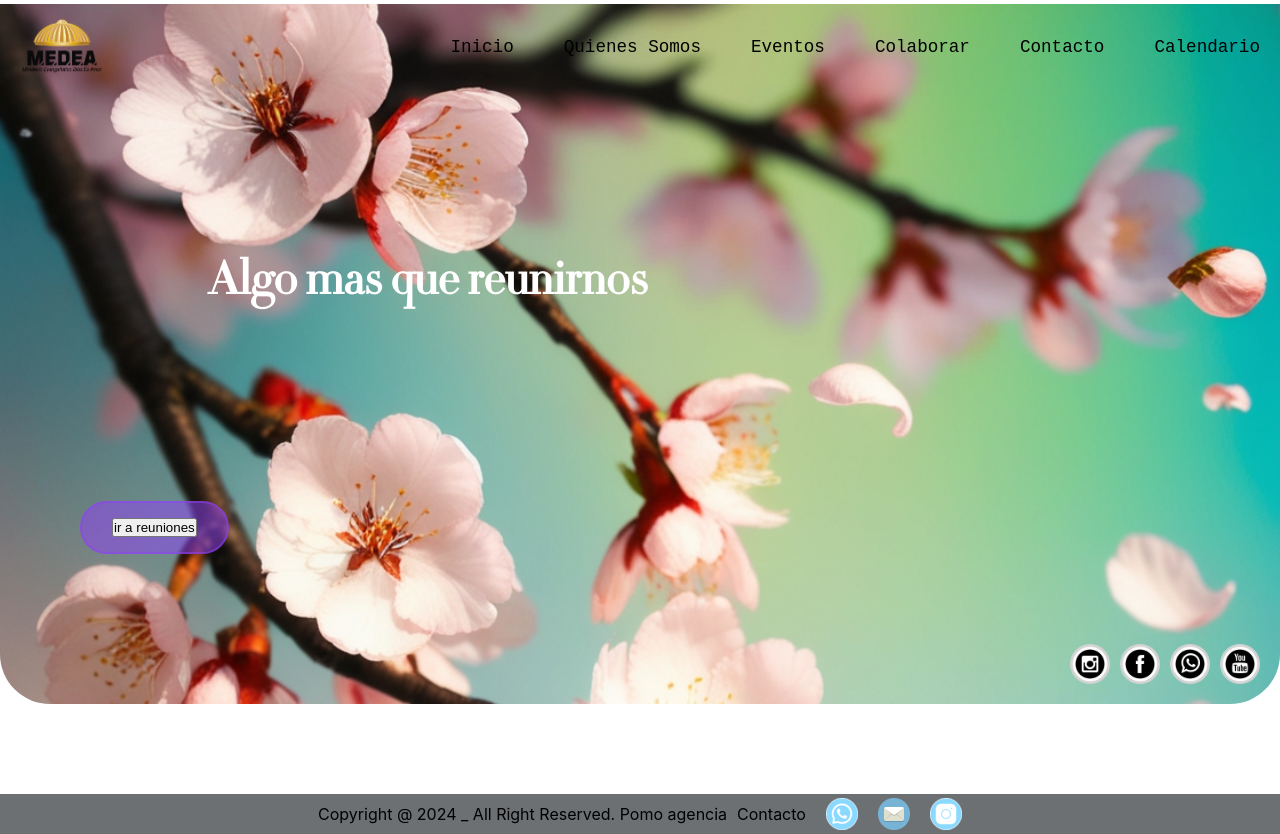
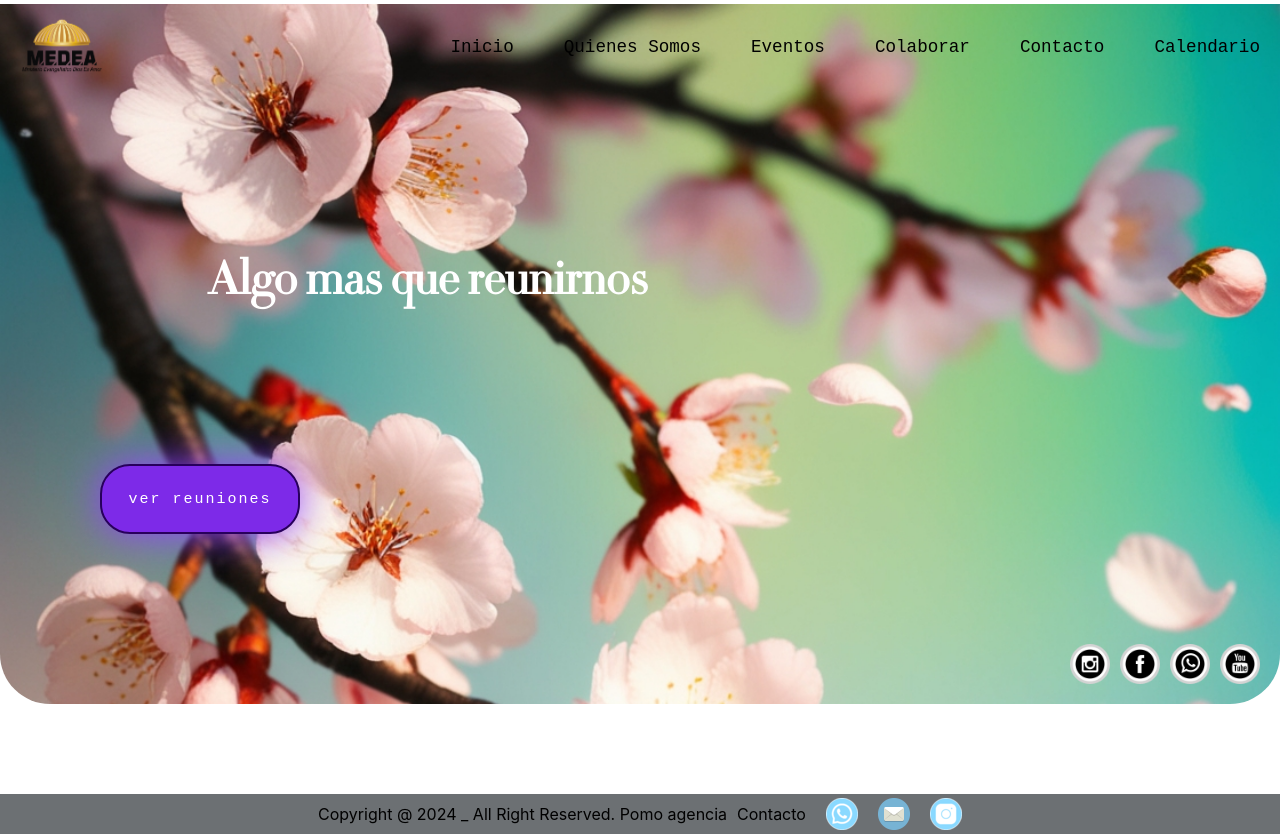
Before and after one commit to marcoamado2016/medea, a React (Vite) app: page / in a window 1280 px wide. Built offline with nearby package versions, Linux system fonts and the light colour scheme.

Commit message:
listo el boton

```diff
--- a/src/Vistas/Landing/Landing.css
+++ b/src/Vistas/Landing/Landing.css
@@ -36,42 +36,50 @@
   transform: translateY(-50%);
 }
 .boton{
+  padding: 10px;
+  margin: 10px;
   display: flex;
   align-items: center;
   justify-content: center;
   position: absolute;
   bottom: 150px;
   left: 80px;
-  padding: 15px 30px;
   font-size: 1.2rem;
-  color: #FFF;
-  background-color:rgba(143 , 64, 248, .5);
-  border: 2px solid rgba(143 , 64, 248, .5);
-  border-radius: 40px;
-  box-shadow: 0px -0px 0px 0px rgba(143 , 64, 248, .5) 0px 0px 0px 0px rgba(39, 200,255,.5);
-  transition: all 0.3s ease;
-  cursor: pointer;
 
 }
-.boton:hover{
-    transform: translate(0,-6px);
-    box-shadow: 10px -10px 25px 0px rgba(143, 43,248, .25),-10px 10px 25px 0px rgba(39, 200,255, .25);
+.boton button{
+  font-family: monospace;
+  height: 70px;
+  width: 200px;
+  border-radius: 30px;
+  background-color:#7d2ae8;
+  border: 2px solid #28005c;
+  outline: none;
+  box-shadow: 0 0 40px #9341ff;
+  font-size: 15px ;
+  color: #FFF;
+  cursor:pointer;
+  letter-spacing: 2px;
+
+
 }
-.boton:hover::after{
-    transform: rotate(150deg);
+.boton button:hover{
+  transform: translate(0, -6px);
+  box-shadow: 10px -10px 25px 0px rgba(143,64, 248, .25),
+  -10px 10px 25px 0px rgba(39, 200 , 255,.25);
 }
-.boton::after{
-    content: '';
-    width: 80px;
-    height: 40px;
-    position: absolute;
-    top: -50px;
-    left: -100px;
-    background-color: #FF3CAC;
-    background-image: linear-gradient(225deg, #27d86c 0%, #26caf8 50%, #c625d0 100%);
-    z-index: -1;
-    transition: all .5s ease;
+.boton button:hover::after{
+  transform: rotate(150deg);
 }
+.boton button.clicked {
+  background-color: #FF3CAC;
+  color: #fff;;
+  box-shadow: 0 0 40px #FF3CAC;
+  border: 2px solid #9e025a;
+
+}
+
+
 
 .container-Iconos {
     position: absolute;
--- a/src/Vistas/Landing/Landing.jsx
+++ b/src/Vistas/Landing/Landing.jsx
@@ -3,10 +3,21 @@ import youtube from '../../assets/social_media_logo_you_tube_icon-icons.com_5906
 import whats from '../../assets/social_media_logo_whatsapp_icon-icons.com_59066.png'
 import face from '../../assets/social_media_logo_facebook_icon-icons.com_59059.png'
 import inst from '../../assets/socialinsta.png'
+import { useState } from 'react'
 
 
 
 const Landing =()=>{
+
+
+ const [isClicked, setIsClicked] = useState(false);
+
+ const handleClick = () => {
+   setIsClicked(!isClicked);
+ };
+
+
+
     return(
     <div className='container'>
       <div className='Landing'>
@@ -14,7 +25,8 @@ const Landing =()=>{
         <h1>Algo mas que reunirnos</h1>
       </div>
       <div className='boton'>
-        <button>ir a reuniones</button>
+        <button  className={isClicked ? 'clicked' : ''}
+            onClick={handleClick}>ver reuniones</button>
       </div>
         <div className='container-Iconos'>
 
```
